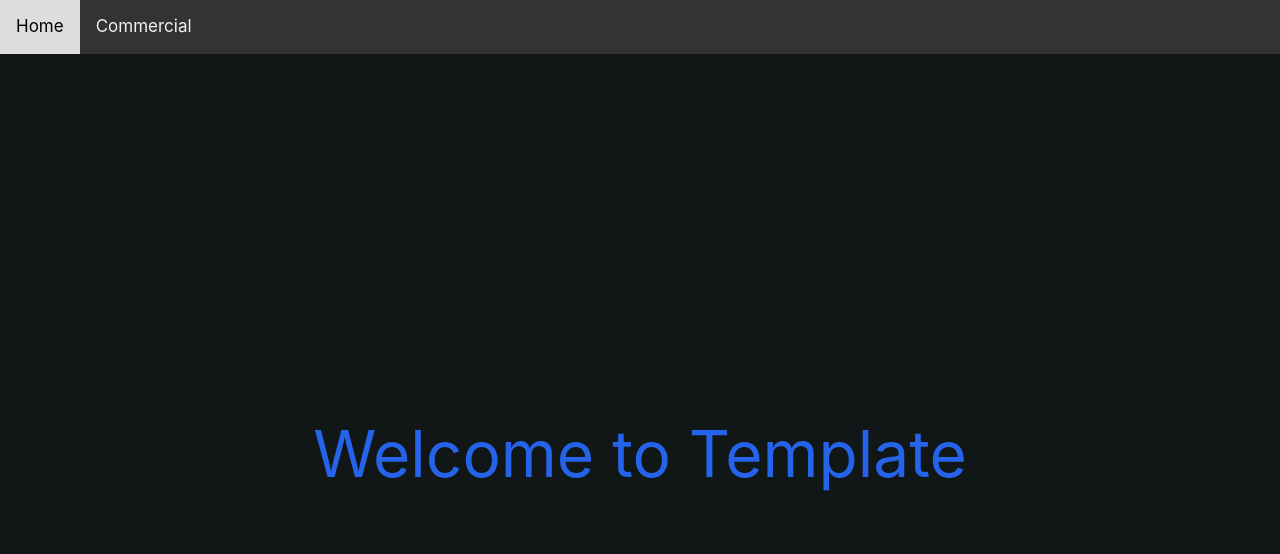
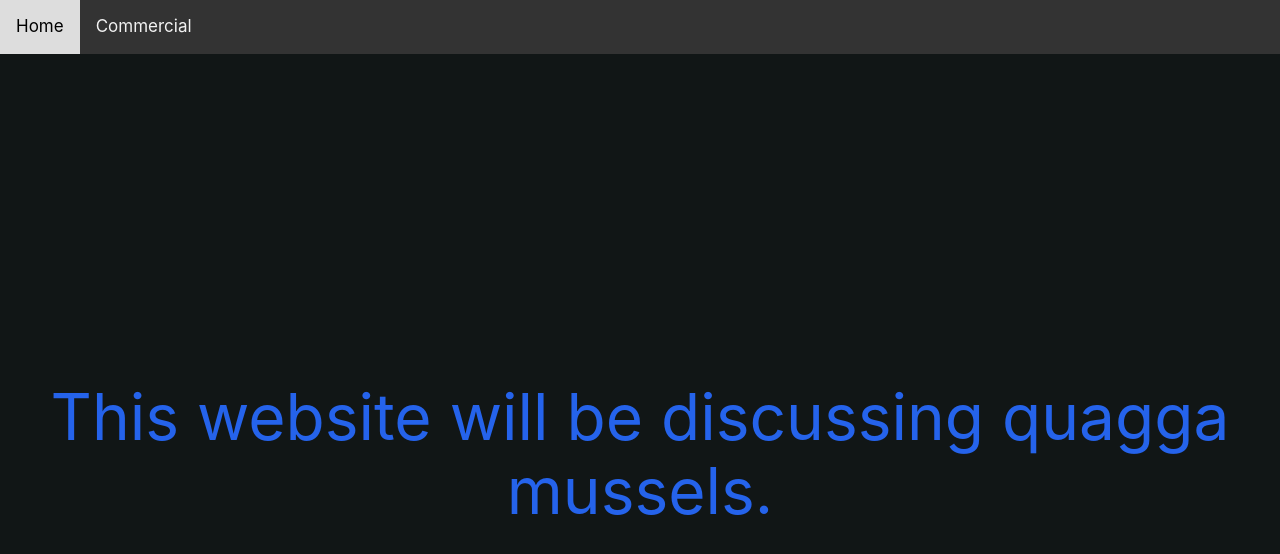
Before and after one commit to Thetoyking91/quagga-mussels, a Next.js app: page / in a window 1280 px wide. Shown: the top 554 px of the page. Built offline with nearby package versions, Linux system fonts and the light colour scheme.

Commit message:
Update index.js

```diff
--- a/pages/index.js
+++ b/pages/index.js
@@ -6,7 +6,7 @@ import Template from '../public/Template'
 export default function Home() {
   return (
     <div>
-      <Template title="Template" headText="Welcome to Template" desc="Template" />
+      <Template title="Home" headText="This website will be discussing quagga mussels." desc="Quagga Mussels" />
     </div>
   )
 }
```
